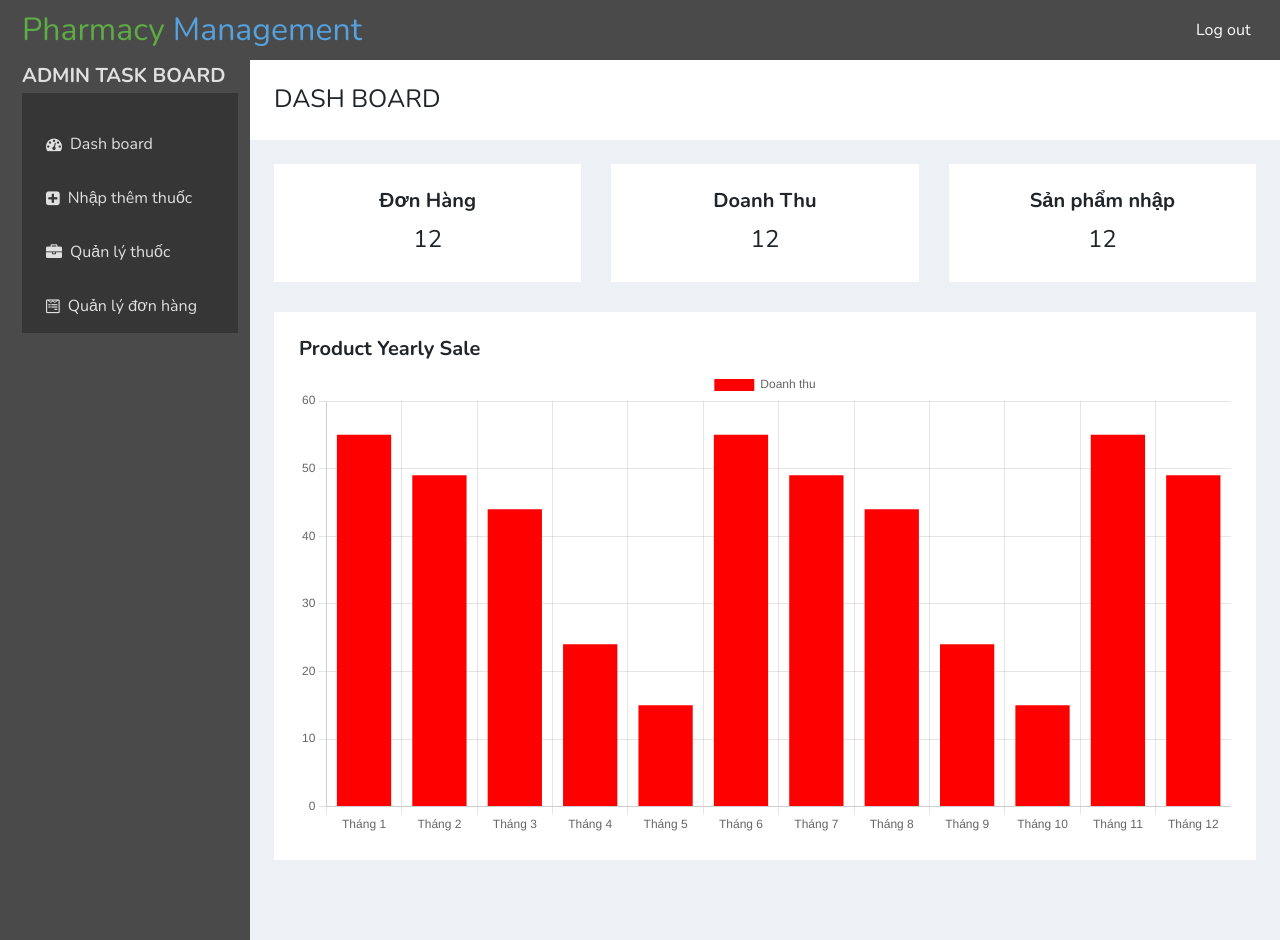
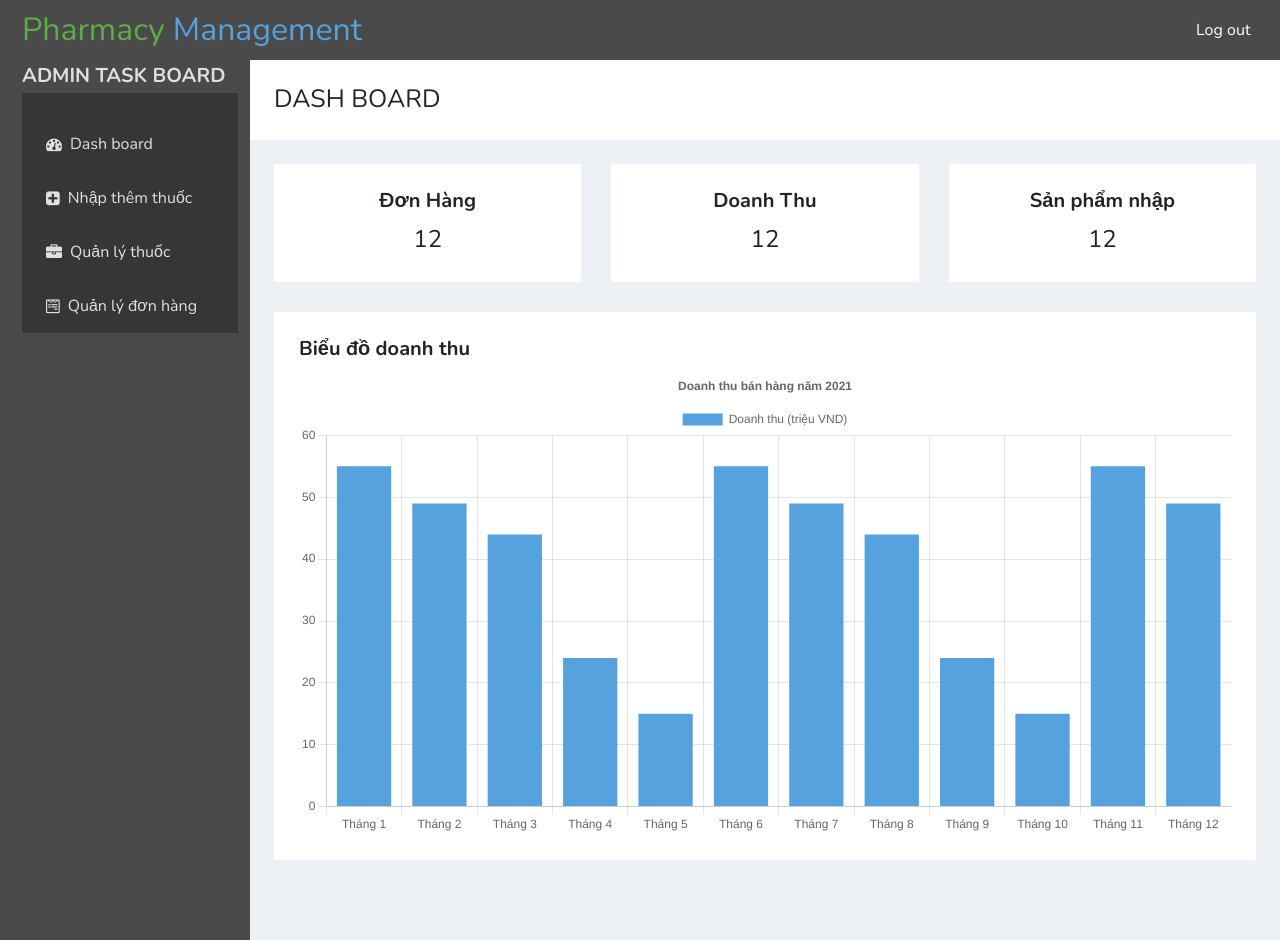
Before and after one commit to sonhm3029/Pharmacity_Management, a web app: file FE_Static/html/dash_board.html in a window 1280 px wide. Run offline with its HTML, style and script files only (its server is not run), Linux system fonts and the light colour scheme; some libraries are stand-ins or nearby versions.

Commit message:
add chart

```diff
--- a/FE_Static/css/dash_board.css
+++ b/FE_Static/css/dash_board.css
@@ -23,3 +23,7 @@
 #products-yearly-sale .box-title {
     text-align: left;
 }
+
+#product-yearly-sale__chart {
+    width: 100%!important;
+}
--- a/FE_Static/html/dash_board.html
+++ b/FE_Static/html/dash_board.html
@@ -114,10 +114,10 @@
                 <div class="row" id="products-yearly-sale">
                     <div class="col-md-12 col-lg-12">
                         <div class="white-box data-info">
-                            <h3 class="box-title">Product Yearly Sale</h3>
+                            <h3 class="box-title">Biểu đồ doanh thu</h3>
 
                             <!--Chart -->
-                            <canvas id="product-yearly-sale__chart" width="100%"></canvas>
+                            <canvas id="product-yearly-sale__chart"></canvas>
                             <script>
 
                                 //X axis
@@ -131,14 +131,13 @@
 
                                 let bar_color = ["red"];
 
-                                // Chart.defaults.font.size = 16;
                                 new Chart("product-yearly-sale__chart", {
                                     type: "bar",
                                     data: {
                                         labels: months,
                                         datasets: [{
-                                            label:'Doanh thu',
-                                            backgroundColor: "red",
+                                            label:'Doanh thu (triệu VND)',
+                                            backgroundColor: "rgba(85,162,222,1)",
                                             data: profit
                                         }]
                                     },
@@ -146,10 +145,11 @@
                                         legend: {
                                             display: false
                                         },
-                                        title: {
-                                            display: true,
-                                            text: 'Doanh thu bán hàng năm 2021'
-
+                                        plugins: {
+                                            title: {
+                                                display: true,
+                                                text: 'Doanh thu bán hàng năm 2021'
+                                            }
                                         },
                                         scales: {
                                             y: {
```
